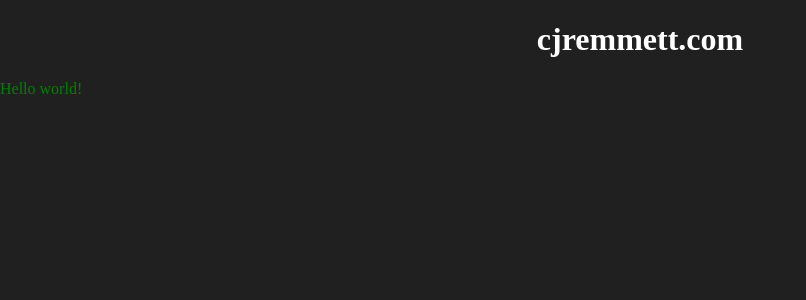
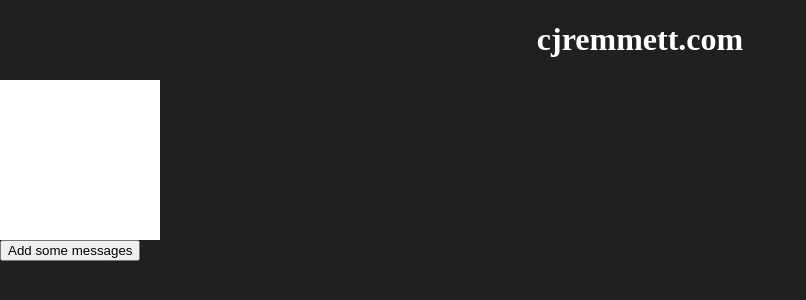
Before and after one commit to cjremmett/ai-frontend, a Next.js app: page / in a window 1280 px wide. Shown: the top 300 px of the page, without its empty margins (0-806 px from the left). Built offline with nearby package versions, Linux system fonts and the light colour scheme.

Commit message:
some work on chat message window

```diff
--- a/app/page.tsx
+++ b/app/page.tsx
@@ -1,12 +1,12 @@
 
-import ChatPane from "@/components/ChatPane";
+import ChatWindow from "@/components/ChatWindow/ChatWindow";
 import styles from "./page.module.css";
 
 export default function Home() {
   return (
     <>
       <h1 className={ styles.cjremmett_header}><a className = { styles.cjremmett_link } href="https://cjremmett.com">cjremmett.com</a></h1>
-      <ChatPane />
+      <ChatWindow />
     </>
   );
 }
--- a/components/ChatPane.module.css
+++ /dev/null
@@ -1,3 +0,0 @@
-.test {
-  color: green;
-}
--- a/components/ChatPane.tsx
+++ /dev/null
@@ -1,10 +0,0 @@
-
-import styles from './ChatPane.module.css';
-
-export default function ChatPane() {
-  return (
-    <>
-      <div className={ styles.test }>Hello world!</div>
-    </>
-  );
-}
--- /dev/null
+++ b/components/ChatWindow/ChatMessagesView.css
@@ -0,0 +1,18 @@
+.MessagesView {
+  width:150px;
+  height:150px;
+  line-height:3em;
+  overflow:scroll;
+  padding:5px;
+  background-color: white;
+}
+
+.UserMessage {
+  color: blue;
+  font-weight: bold;
+}
+
+.SystemMessage {
+  color: green;
+  font-weight: bold;
+}
--- /dev/null
+++ b/components/ChatWindow/ChatMessagesView.tsx
@@ -0,0 +1,18 @@
+
+import './ChatMessagesView.css';
+import classNames from 'classnames';
+import { MessageToDisplay } from './ChatWindow';
+
+export default function ChatWindow({ messages }: { messages: MessageToDisplay[] }) {
+  const messagesList = messages.map( (message) =>
+    <div key={ message.key } className={message.isSystemMessage ? "SystemMessage" : "UserMessage"}>{ message.content }</div>
+  );
+
+  return (
+    <>
+      <div className = "MessagesView">
+        { messagesList }
+      </div>
+    </>
+  );
+}
--- /dev/null
+++ b/components/ChatWindow/ChatWindow.tsx
@@ -0,0 +1,35 @@
+
+'use client';
+
+import './ChatWindow.css';
+import ChatMessagesView from './ChatMessagesView';
+
+import React, { useState } from 'react';
+
+
+export interface MessageToDisplay {
+  key: number;
+  isUserMessage: boolean;
+  isSystemMessage: boolean
+  content: string;
+}
+
+export default function ChatWindow() {
+  const [messagesToDisplay, setMessagesToDisplay] = useState([] as MessageToDisplay[]);
+
+  function handleButtonClick() {
+    setMessagesToDisplay([
+      { key: 0, isUserMessage: true, isSystemMessage: false, content: "Hello, how are you?" },
+      { key: 1, isUserMessage: false, isSystemMessage: true, content: "I'm fine, thank you!" },
+      { key: 2, isUserMessage: true, isSystemMessage: false, content: "What can you do?" },
+      { key: 3, isUserMessage: false, isSystemMessage: true, content: "I can help you with your questions." }
+    ]);
+  }
+
+  return (
+    <>
+      <ChatMessagesView messages={ messagesToDisplay } />
+      <button onClick={ handleButtonClick}>Add some messages</button>
+    </>
+  );
+}
```
Also changed, not shown: package.json (+5 -4 lines), components/ChatWindow/ChatWindow.css (added), 1 other file (tests, documents, lock files or other folders).
